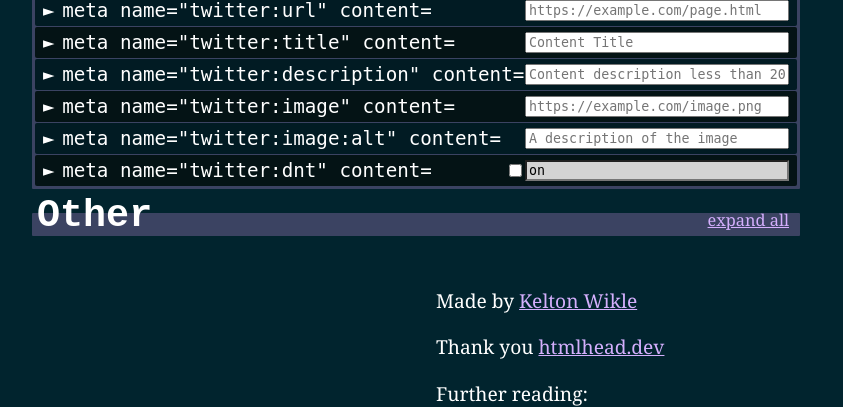
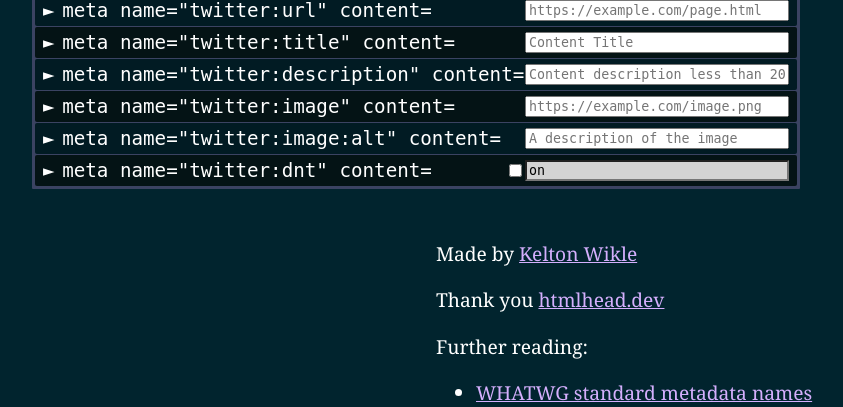
Before and after one commit to ksymph/headmaker, a PHP site: page /index_new.php in a window 1280 px wide. Shown: the part 3475-3882 px from the top of the page, without its empty margins (4-847 px from the left). Run offline with PHP 8.4, Linux system fonts and the light colour scheme.

Commit message:
remove 'other' category

```diff
--- a/index_new.php
+++ b/index_new.php
@@ -60,16 +60,7 @@
 					</div>
 					<div class="category-content"></div>
 				</div>
-				<div class="category" id="other">
-					<div class="category-label">
-						<h2 class="category-label-main">Other</h2>
-						<div class="category-label-buttons">
-							<div class="collapse link" data-checked="false">expand all</div>
 
-						</div>
-					</div>
-					<div class="category-content"></div>
-				</div>
 
 
 			</section>
--- a/script_new.js
+++ b/script_new.js
@@ -28,7 +28,6 @@ function populateForms(tags) {
 	categories["content"] = document.querySelector("#content .category-content");
 	categories["application"] = document.querySelector("#application .category-content");
 	categories["social"] = document.querySelector("#social .category-content");
-	categories["other"] = document.querySelector("#other .category-content");
 
 
 	for (const category in categories) {
```
